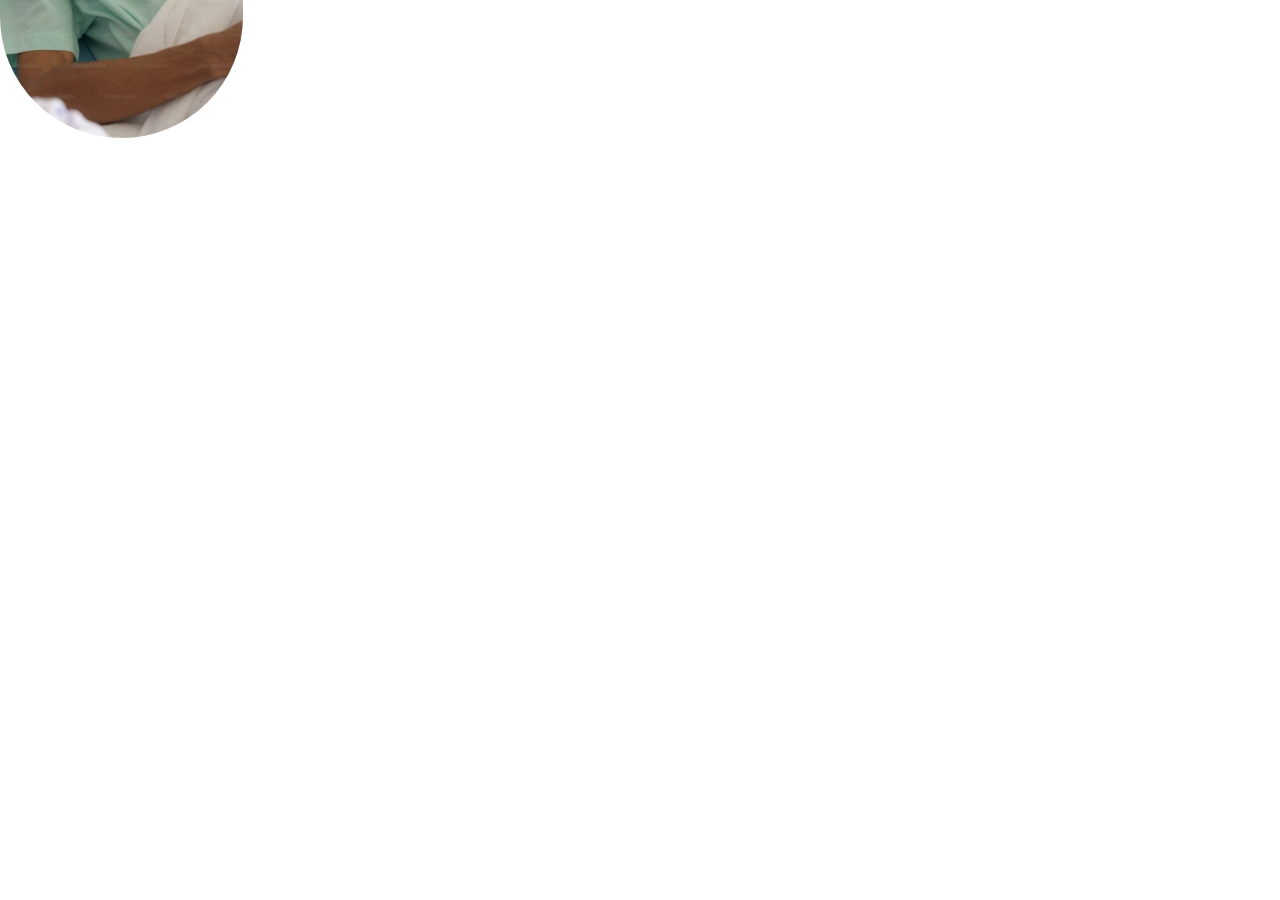
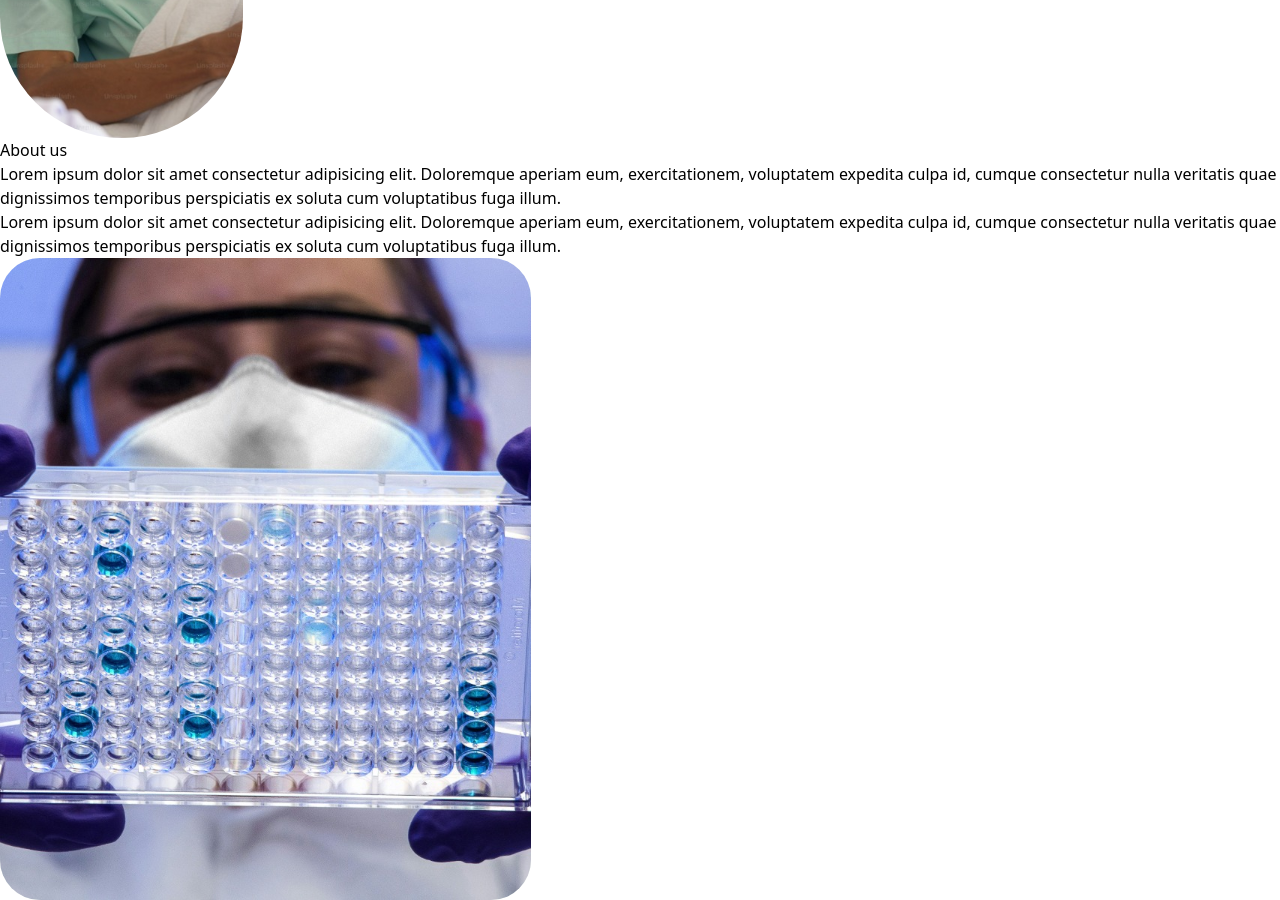
Before and after one commit to Cavista-Hackathon-2024/zheimed, a React (Vite) app in the folder frontend/zheimed/: page / in a window 1280 px wide. Shown: the part 1360-2260 px from the top of the page. Before the commit the page ends 1498 px from the top, so only its background shows below. Built offline with nearby package versions, Linux system fonts and the light colour scheme.

Commit message:
Frontend: About Section

```diff
--- /dev/null
+++ b/frontend/zheimed/src/components/AboutSection.jsx
@@ -0,0 +1,18 @@
+import AboutImg from '../assets/AboutImg.svg';
+export const AboutSection = () => {
+    return (
+    <div className='p-32 flex justify-between'>
+        <div>
+
+            <div className='flex flex-col gap-3 max-w-2xl'>
+                <h1 className='text-4xl font-extrabold'>About us</h1>
+                <p className='text-xl '>Lorem ipsum dolor sit amet consectetur adipisicing elit. Doloremque aperiam eum, exercitationem, voluptatem expedita culpa id, cumque consectetur nulla veritatis quae dignissimos temporibus perspiciatis ex soluta cum voluptatibus fuga illum.</p>
+                <p className='text-xl '>Lorem ipsum dolor sit amet consectetur adipisicing elit. Doloremque aperiam eum, exercitationem, voluptatem expedita culpa id, cumque consectetur nulla veritatis quae dignissimos temporibus perspiciatis ex soluta cum voluptatibus fuga illum.</p>
+            </div>
+        </div>
+        <div>
+            <img src={AboutImg} alt="" />
+        </div>
+    </div>
+    )
+}
--- a/frontend/zheimed/src/components/Hero.jsx
+++ b/frontend/zheimed/src/components/Hero.jsx
@@ -4,14 +4,14 @@ import HeroImg3 from '../assets/Heroimg3.svg'
 import { Navbar } from './Navbar'
 export const Hero = () => {
     return (
-        <section className='bg-gray-800'>
-        <div className="max-w-screen-xl items-center mx-auto px-4 py-28 gap-12 text-gray-600 overflow-hidden md:px-8 md:flex ">
-            <div className='flex-none space-y-5 max-w-xl'>
+        <section className='bg-gray-800 min-h-screen'>
+        <div className="max-w-screen-xl items-center mx-auto px-4 py-10 gap-12 text-gray-600 overflow-hidden md:px-8 md:flex justify-between ">
+            <div className='flex-none space-y-5 max-w-2xl'>
 
                 <h1 className="text-4xl text-white font-extrabold sm:text-5xl">
                     Lorem ispum. Okay lorem ispum
                 </h1>
-                <p>
+                <p className='text-white'>
                     Sed ut perspiciatis unde omnis iste natus voluptatem accusantium doloremque laudantium, totam rem aperiam, eaque ipsa quae.
                 </p>
                 <button
--- a/frontend/zheimed/src/components/Navbar.jsx
+++ b/frontend/zheimed/src/components/Navbar.jsx
@@ -16,7 +16,7 @@ export const Navbar = () => {
         }
     ]
     return(
-        <nav className="bg-white border-b md:border-0 mx-10 rounded-lg  ">
+        <nav className="bg-white border-b md:border-0 mx-4 md:mx-10 rounded-lg --">
           <div className="items-center px-4 max-w-screen-xl mx-auto md:flex md:px-8 justify-between">
               <div className="flex items-center justify-between py-3 md:py-5 md:block">
                     <a href="javascript:void(0)">
--- a/frontend/zheimed/src/pages/Landingpage.jsx
+++ b/frontend/zheimed/src/pages/Landingpage.jsx
@@ -1,12 +1,13 @@
 import { Navbar } from "../components/Navbar"
-import { Hero } from "../components/Hero"
+import { Hero } from "../components/Hero";
+import { AboutSection } from "../components/AboutSection";
 export const LandingPage = () => {
     return (
-        <>
-        <div>
-            <Navbar/>
+
+        <div className="top-0">
+                <Navbar/>
             <Hero/>
+            <AboutSection/>
         </div>
-        </>
     )
 }
```
